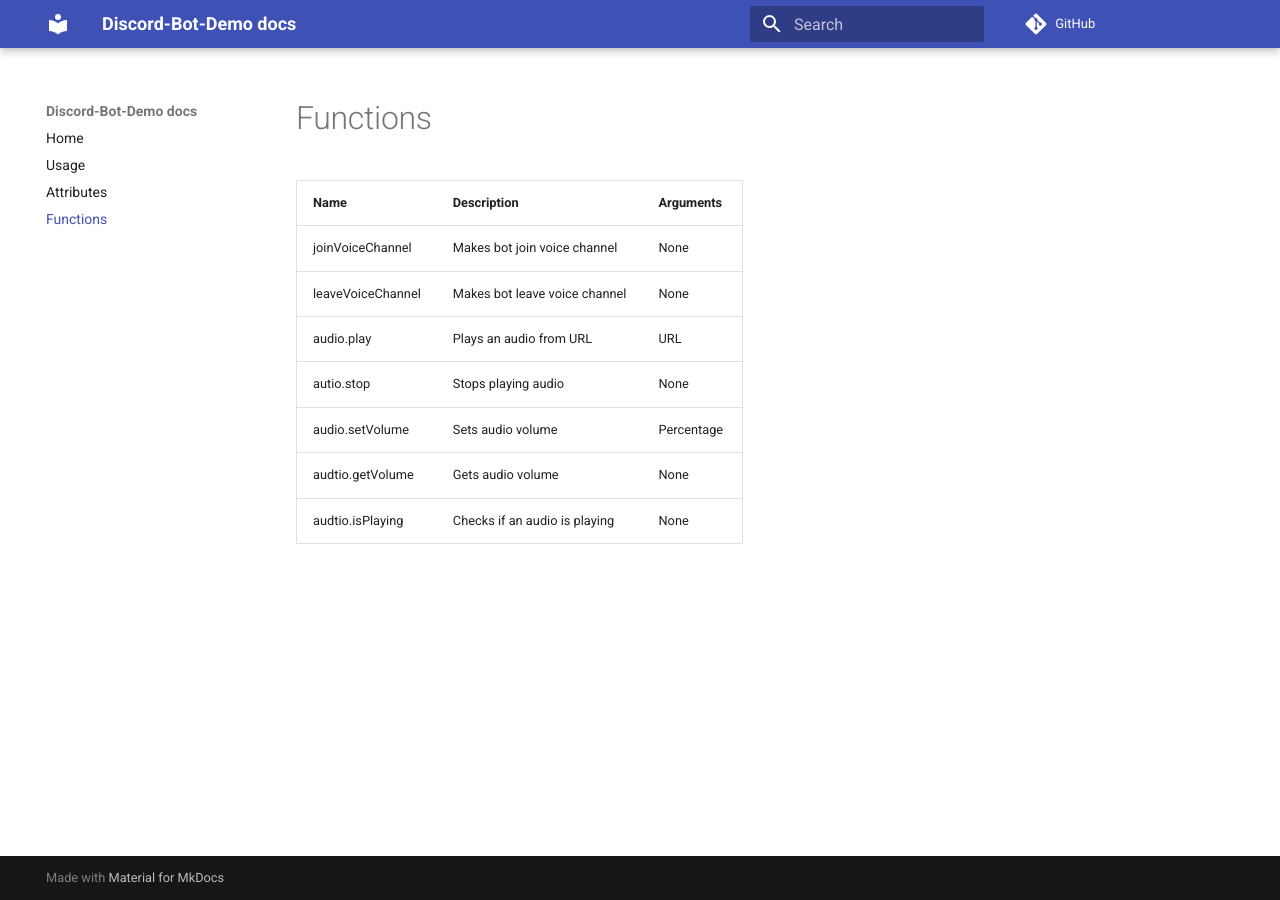
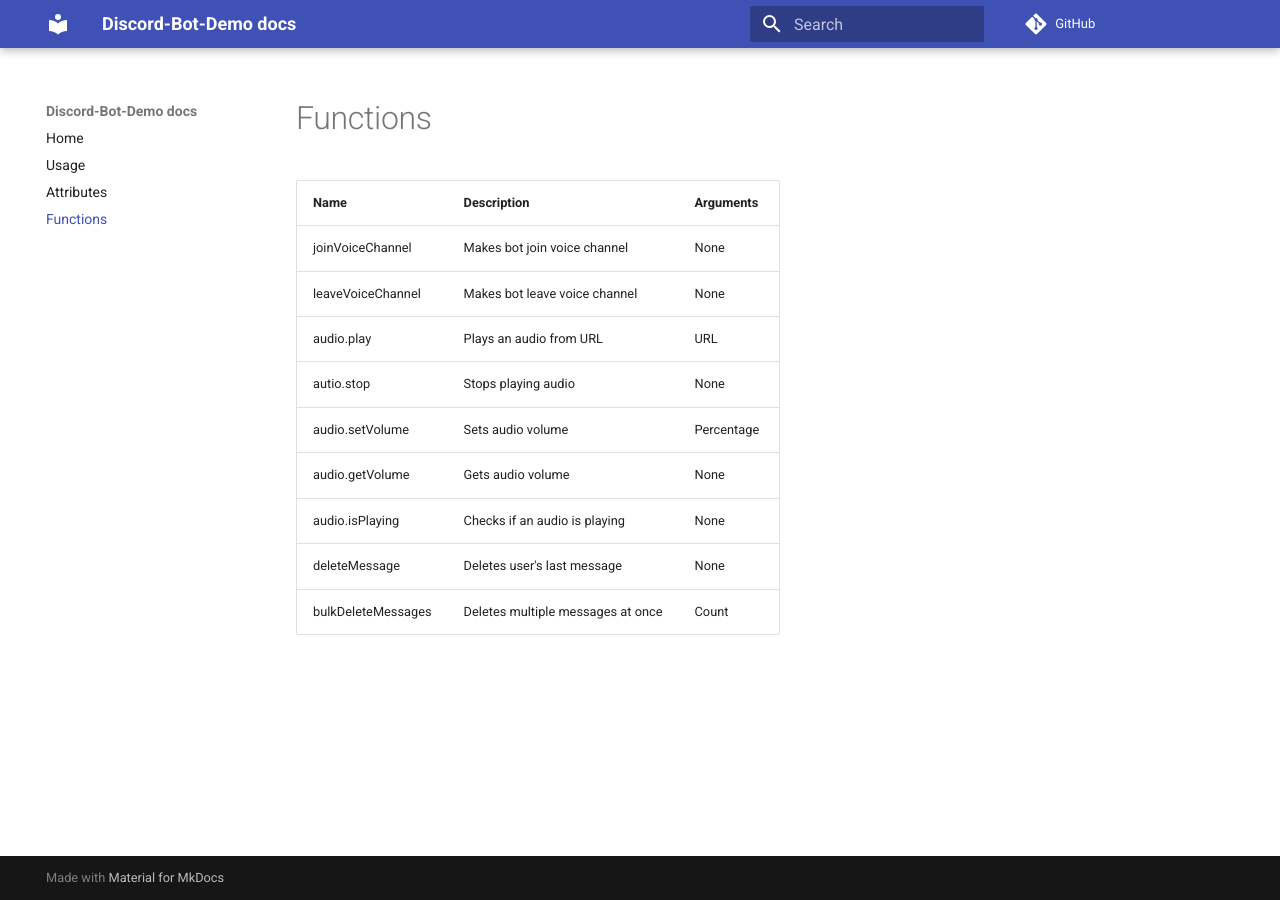
Before and after one commit to Discord-Bot-Demo/docs, an MkDocs documentation site: the page built from docs/functions.md, in a window 1280 px wide. Built offline with MkDocs 1.6.1 and Material for MkDocs 9.7.7, drawn with Linux system fonts in a browser that asks for light colours; nearby versions of some CDN libraries; comment, search, counter and statistics services are not loaded.

Commit message:
Add message delete related functions

```diff
--- a/docs/functions.md
+++ b/docs/functions.md
@@ -1,9 +1,11 @@
-| Name                       | Description                      | Arguments              |
-| -------------------------- | -------------------------------- | ---------------------- |
-| joinVoiceChannel           | Makes bot join voice channel     | None                   |
-| leaveVoiceChannel          | Makes bot leave voice channel    | None                   |
-| audio.play                 | Plays an audio from URL          | URL                    |
-| autio.stop                 | Stops playing audio              | None                   |
-| audio.setVolume            | Sets audio volume                | Percentage             |
-| audtio.getVolume           | Gets audio volume                | None                   |
-| audtio.isPlaying           | Checks if an audio is playing    | None                   |
+| Name                       | Description                       | Arguments              |
+| -------------------------- | --------------------------------- | ---------------------- |
+| joinVoiceChannel           | Makes bot join voice channel      | None                   |
+| leaveVoiceChannel          | Makes bot leave voice channel     | None                   |
+| audio.play                 | Plays an audio from URL           | URL                    |
+| autio.stop                 | Stops playing audio               | None                   |
+| audio.setVolume            | Sets audio volume                 | Percentage             |
+| audio.getVolume            | Gets audio volume                 | None                   |
+| audio.isPlaying            | Checks if an audio is playing     | None                   |
+| deleteMessage              | Deletes user's last message       | None                   |
+| bulkDeleteMessages         | Deletes multiple messages at once | Count                  |
```
